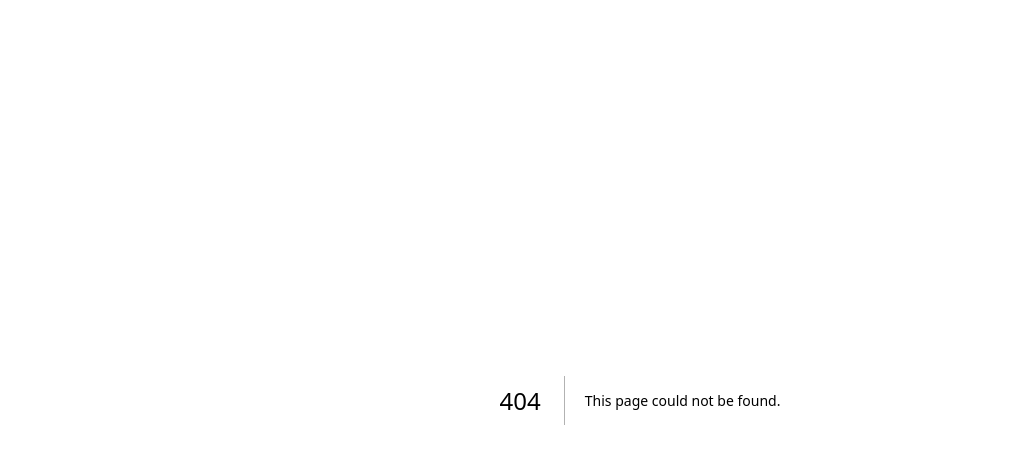
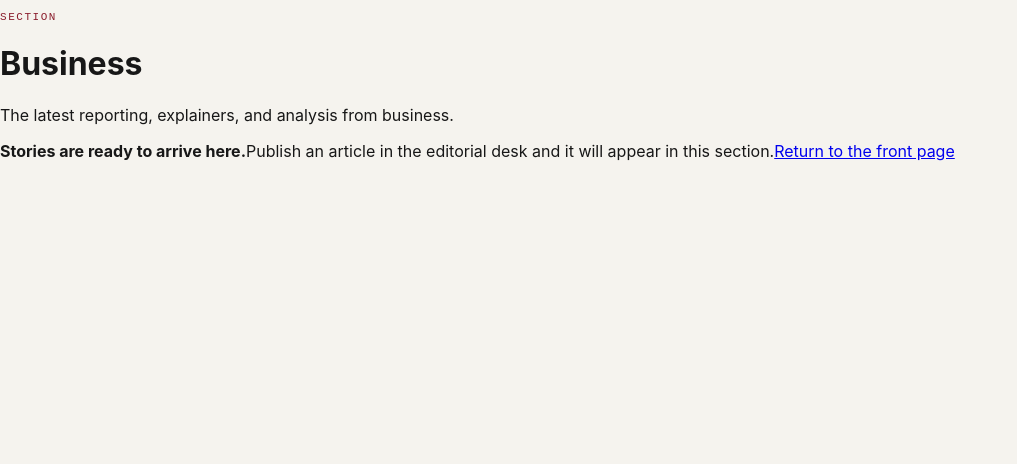
Before and after one commit to YourShubbuu/newsletter, a Next.js app in the folder apps/web/: page /section/business in a window 1280 px wide. Before the commit this address had no page. Shown: the top 464 px of the page, without its empty margins (0-1017 px from the left). Built offline with nearby package versions, Linux system fonts and the light colour scheme.

Commit message:
feat(web): add section browsing pages

```diff
--- /dev/null
+++ b/apps/web/app/section/[section]/page.tsx
@@ -0,0 +1,22 @@
+import Link from 'next/link';
+
+const sectionNames: Record<string, string> = {
+  live: 'Live', world: 'World', business: 'Business', technology: 'Technology', science: 'Science', culture: 'Culture',
+};
+
+export default async function SectionPage({ params }: { params: Promise<{ section: string }> }) {
+  const { section } = await params;
+  const name = sectionNames[section.toLowerCase()] ?? section;
+  return (
+    <main className="section-page">
+      <p className="eyebrow">SECTION</p>
+      <h1>{name}</h1>
+      <p className="section-intro">The latest reporting, explainers, and analysis from {name.toLowerCase()}.</p>
+      <div className="empty-editorial-state">
+        <strong>Stories are ready to arrive here.</strong>
+        <span>Publish an article in the editorial desk and it will appear in this section.</span>
+        <Link href="/">Return to the front page</Link>
+      </div>
+    </main>
+  );
+}
```
